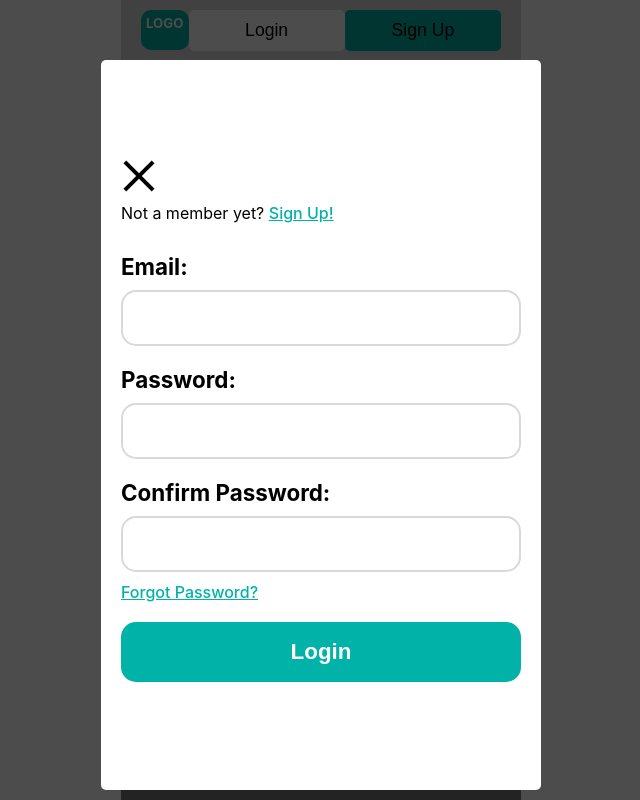
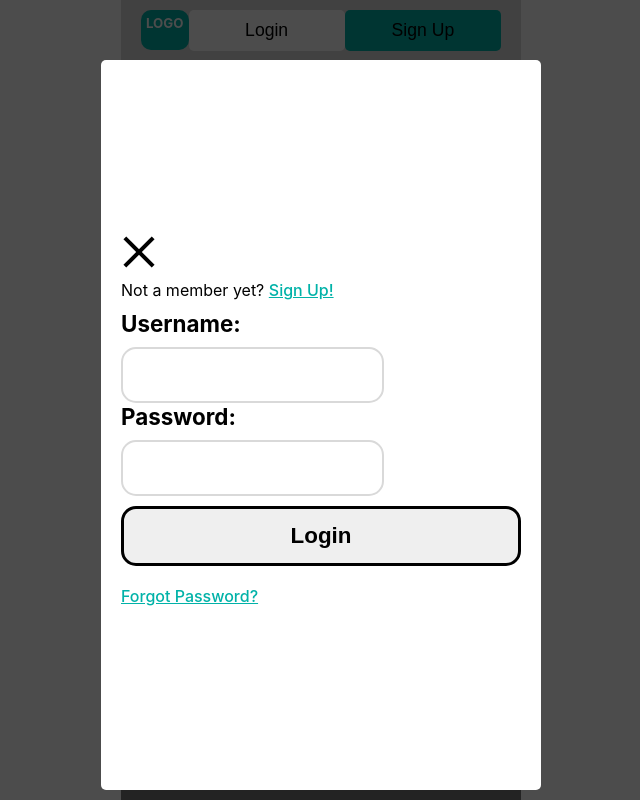
Before and after one commit to TableTechDeveloper/gameplan-frontend, a React (Create React App) app: page / in a window 1280 px wide. Both pictures are taken after a click on the button "Login". Shown: the whole page, without its empty margins (319-959 px from the left). Built offline with nearby package versions, Linux system fonts and the light colour scheme.

Commit message:
fix: rectify incorrect git stash for login and signup modals and forms

```diff
--- a/src/components/HomeHeader.jsx
+++ b/src/components/HomeHeader.jsx
@@ -1,10 +1,9 @@
-import React, { useContext } from 'react';
-import Logo from './Logo';
-import { ModalContext } from '../pages/_TemplatePage';
-import '../styles/Header.css';
-import SignUpModal from '../modals/SignUpModal';
-import LoginModal from '../modals/LoginModal';
-
+import React, { useContext } from "react";
+import Logo from "./Logo";
+import { ModalContext } from "../pages/_TemplatePage";
+import "../styles/Header.css";
+import RegisterModal from "../modals/RegisterModal";
+import LoginModal from "../modals/LoginModal";
 
 const HomeHeader = () => {
   const { openModal } = useContext(ModalContext);
@@ -14,16 +13,20 @@ const HomeHeader = () => {
     openModal(<LoginModal />);
   };
 
-  const handleSignUpClick = () => {
-    console.log("SignUp button clicked");
-    openModal(<SignUpModal />);
+  const handleRegisterClick = () => {
+    console.log("Register button clicked");
+    openModal(<RegisterModal />);
   };
 
   return (
     <header className="home-header">
       <Logo />
-      <button id="login" onClick={handleLoginClick}>Login</button>
-      <button id="signup" onClick={handleSignUpClick}>Sign Up</button>
+      <button id="login" onClick={handleLoginClick}>
+        Login
+      </button>
+      <button id="Register" onClick={handleRegisterClick}>
+        Sign Up
+      </button>
     </header>
   );
 };
--- a/src/components/LoginForm.jsx
+++ b/src/components/LoginForm.jsx
@@ -1,31 +1,59 @@
-// LoginForm.js
-import React, { useState } from 'react';
-import axios from 'axios';
+import React, { useState } from "react";
+import axios from "axios";
+// import { useNavigate } from "react-router-dom";
 
 const LoginForm = () => {
-  const [email, setEmail] = useState('');
-  const [password, setPassword] = useState('');
+  const [username, setUsername] = useState("");
+  const [password, setPassword] = useState("");
+  const [error, setError] = useState(null);
+  // const navigate = useNavigate(); // to redirect
 
   const handleSubmit = async (event) => {
     event.preventDefault();
     try {
-      const response = await axios.post('/api/login', { email, password });
-      console.log('Login successful:', response.data);
+      const response = await axios.post("/user/login", {
+        username,
+        password,
+      });
+      console.log("Login successful:", response.data);
       // Handle successful login (e.g., store token, redirect user)
+      const data = await response.data;
+      const token = data.jwt;
+
+      // Store the token in localStorage
+      localStorage.setItem("token", token);
+      console.log(
+        "Token stored in localStorage:",
+        localStorage.getItem("token")
+      );
+
+      // Clear form and error on success
+      setUsername("");
+      setPassword("");
+      setError(null);
+
+      // Redirect user to the page they were trying to access before logging in
+      // closeLoginModal();
+      // navigate(location.state.from);
     } catch (error) {
-      console.error('Error logging in:', error);
+      console.error("Error logging in:", error);
       // Handle login error
+      if (error.response && error.response.data && error) {
+        setError(error.response.data.message);
+      } else {
+        setError("An error occurred while logging in. Please try again.");
+      }
     }
   };
 
   return (
     <form onSubmit={handleSubmit}>
       <div>
-        <label>Email:</label>
+        <label>Username:</label>
         <input
-          type="email"
-          value={email}
-          onChange={(e) => setEmail(e.target.value)}
+          type="username"
+          value={username}
+          onChange={(e) => setUsername(e.target.value)}
           required
         />
       </div>
@@ -38,6 +66,7 @@ const LoginForm = () => {
           required
         />
       </div>
+      {error && <div className="error-message">{error}</div>}
       <button type="submit">Login</button>
     </form>
   );
--- /dev/null
+++ b/src/components/RegisterForm.jsx
@@ -0,0 +1,125 @@
+// RegisterForm.js
+import React, { useState } from "react";
+import axios from "axios";
+
+const RegisterForm = () => {
+  const [username, setUsername] = useState("");
+  const [email, setEmail] = useState("");
+  const [password, setPassword] = useState("");
+  const [confirmPassword, setConfirmPassword] = useState("");
+  const [location, setLocation] = useState("");
+  const [error, setError] = useState(null);
+
+  const handleSubmit = async (event) => {
+    event.preventDefault();
+    event.stopPropagation(); // Prevent event bubbling
+
+    if (password !== confirmPassword) {
+      setError("Passwords do not match");
+      return;
+    }
+
+    try {
+      const response = await axios.post(
+        "/user/register",
+        {
+          username,
+          email,
+          password,
+          location,
+        },
+        {
+          headers: {
+            "Content-Type": "application/json",
+          },
+        }
+      );
+      console.log("Register successful:", response.data);
+
+      const data = await response.data;
+      const token = data.jwt;
+
+      // Store the token in localStorage
+      localStorage.setItem("token", token);
+      console.log(
+        "Token stored in localStorage:",
+        localStorage.getItem("token")
+      );
+
+      // Clear form data so it is clear to user that registration is successfully submitted
+      setUsername("");
+      setEmail("");
+      setPassword("");
+      setConfirmPassword("");
+      setLocation("");
+      setError(null);
+
+      // Handle successful register (e.g., store token, redirect user)
+    } catch (error) {
+      console.error("Error signing up:", error);
+      if (
+        error.response &&
+        error.response.data &&
+        error.response.data.message
+      ) {
+        setError(error.response.data.message); // Display error message from backend
+      } else {
+        setError("An error occurred while signing up. Please try again."); // Display generic error message
+      }
+    }
+  };
+
+  return (
+    <form onSubmit={handleSubmit}>
+      <div>
+        <label>Username:</label>
+        <input
+          type="text"
+          value={username}
+          onChange={(e) => setUsername(e.target.value)}
+          required
+        />
+      </div>
+      <div>
+        <label>Email:</label>
+        <input
+          type="email"
+          value={email}
+          onChange={(e) => setEmail(e.target.value)}
+          required
+        />
+      </div>
+      <div>
+        <label>Password:</label>
+        <input
+          type="password"
+          value={password}
+          onChange={(e) => setPassword(e.target.value)}
+          required
+        />
+      </div>
+      <div>
+        <label>Confirm Password:</label>
+        <input
+          type="password"
+          value={confirmPassword}
+          onChange={(e) => setConfirmPassword(e.target.value)}
+          required
+        />
+      </div>
+      <div>
+        <label>Location:</label>
+        <input
+          type="text"
+          value={location}
+          onChange={(e) => setLocation(e.target.value)}
+        />
+      </div>
+      {error && <div className="error-message">{error}</div>}{" "}
+      {/* Display error message if there is an error */}
+      <button type="submit">Register</button>
+    </form>
+  );
+};
+
+export default RegisterForm;
--- a/src/modals/LoginModal.jsx
+++ b/src/modals/LoginModal.jsx
@@ -1,51 +1,38 @@
-import React, { useContext } from 'react';
-import { ModalContext } from '../pages/_TemplatePage';
-import SignUpModal from '../modals/SignUpModal';
-import ResetPasswordModal from './ResetPasswordModal';
+import React, { useContext } from "react";
+import { ModalContext } from "../pages/_TemplatePage";
+import RegisterModal from "../modals/RegisterModal";
+import ResetPasswordModal from "./ResetPasswordModal";
+import LoginForm from "../components/LoginForm";
 
 const LoginModal = () => {
   const { closeModal, openModal } = useContext(ModalContext);
 
-
-  const handleSignUpClick = (event) => {
-    event.preventDefault(); // Prevent the default anchor behavior
-    closeModal(); // Close the current modal
-    openModal(<SignUpModal />); // Open the sign-up modal
+  const handleRegisterClick = (event) => {
+    event.preventDefault();
+    closeModal();
+    openModal(<RegisterModal />);
   };
 
   const handleForgotPasswordClick = (event) => {
-    event.preventDefault(); // Prevent the default anchor behavior
-    closeModal(); // Close the current modal
-    openModal(<ResetPasswordModal />); // Open the sign-up modal
-  }
+    event.preventDefault();
+    closeModal();
+    openModal(<ResetPasswordModal />);
+  };
 
   return (
     <div>
-      <p>Not a member yet? <span className="small-link" onClick={handleSignUpClick}>Sign Up!</span></p>
+      <p>
+        Not a member yet?{" "}
+        <span className="small-link" onClick={handleRegisterClick}>
+          Sign Up!
+        </span>
+      </p>
 
-      <form>
+      <LoginForm />
 
-        <div className="form-field">
-            <label for="email">Email:</label>
-            <input type="email" name="email" required />
-        </div>
-
-        <div className="form-field">
-            <label for="password">Password:</label>
-            <input type="password" name="password" required />
-        </div>
-
-        <div className="form-field">
-            <label for="password">Confirm Password:</label>
-            <input type="password" name="confirm-password" required />
-        </div>
-
-        <p className="small-link" onClick={handleForgotPasswordClick}>Forgot Password?</p>
-
-        <button className="button-primary" type="submit">Login</button>
-
-      </form>
-
+      <p className="small-link" onClick={handleForgotPasswordClick}>
+        Forgot Password?
+      </p>
     </div>
   );
 };
--- /dev/null
+++ b/src/modals/RegisterModal.jsx
@@ -0,0 +1,28 @@
+import React, { useContext } from "react";
+import { ModalContext } from "../pages/_TemplatePage";
+import LoginModal from "./LoginModal";
+import RegisterForm from "../components/RegisterForm";
+
+const RegisterModal = () => {
+  const { closeModal, openModal } = useContext(ModalContext);
+
+  const handleLoginClick = (event) => {
+    event.preventDefault();
+    closeModal();
+    openModal(<LoginModal />);
+  };
+
+  return (
+    <div>
+      <p>
+        Already a member?{" "}
+        <span className="small-link" onClick={handleLoginClick}>
+          Login!
+        </span>
+      </p>
+      <RegisterForm />
+    </div>
+  );
+};
+
+export default RegisterModal;
--- a/src/modals/SignUpModal.jsx
+++ /dev/null
@@ -1,38 +0,0 @@
-import React, { useContext } from 'react';
-import { ModalContext } from '../pages/_TemplatePage';
-import LoginModal from './LoginModal';
-
-const SignUpModal = () => {
-  const { closeModal, openModal } = useContext(ModalContext);
-
-  const handleLoginClick = (event) => {
-    event.preventDefault();
-    closeModal();
-    openModal(<LoginModal />);
-  }
-
-  return (
-    <div>
-
-      <p>Already a member? <span className="small-link" onClick={handleLoginClick}>Login!</span></p>
-
-      <form>
-
-      <div className="form-field">
-            <label for="email">Email:</label>
-            <input type="email" name="email" required />
-        </div>
-
-        <div className="form-field">
-            <label for="password">Password:</label>
-            <input type="password" name="password" required />
-        </div>
-
-
-        <button className="button-primary" type="submit">Sign Up</button>
-      </form>
-    </div>
-  );
-};
-
-export default SignUpModal;
--- a/src/pages/HomePage.jsx
+++ b/src/pages/HomePage.jsx
@@ -1,24 +1,28 @@
 // HomePage.jsx
-import React, { useContext } from 'react';
-import SignUpModal from '../modals/SignUpModal';
-import { ModalContext } from '../pages/_TemplatePage';
-import graphic from "../assets/graphic.svg"
-import { NavLink } from 'react-router-dom';
+import React, { useContext } from "react";
+import RegisterModal from "../modals/RegisterModal";
+import { ModalContext } from "../pages/_TemplatePage";
+import graphic from "../assets/graphic.svg";
+import { NavLink } from "react-router-dom";
 
 const HomePage = () => {
   const { openModal } = useContext(ModalContext);
 
-    const handleSignUpClick = () => {
-        console.log("SignUp button clicked");
-        openModal(<SignUpModal />);
+  const handleRegisterClick = () => {
+    console.log("Register button clicked");
+    openModal(<RegisterModal />);
   };
-
 
   return (
     <section className="HomePage">
       <h1>GamePlan Tagline!</h1>
-            <p>GamePlan blurb about the app blurb about the app blurb about the app blurb about the app blurb about the app blurb about the app</p>
-            <button className="button-primary" onClick={handleSignUpClick}>Signup</button>
+      <p>
+        GamePlan blurb about the app blurb about the app blurb about the app
+        blurb about the app blurb about the app blurb about the app
+      </p>
+      <button className="button-primary" onClick={handleRegisterClick}>
+        Register
+      </button>
       <img src={graphic} alt="placeholder" />
       <NavLink to="/dashboard">
         <button className="button-secondary">Go to Dashboard</button>
--- a/src/styles/Header.css
+++ b/src/styles/Header.css
@@ -1,4 +1,5 @@
-.header, .home-header {
+.header,
+.home-header {
   max-width: 100%;
   display: flex;
   justify-content: space-between;
@@ -8,7 +9,6 @@
   background-color: var(--color-grey1);
   padding: 10px 20px 10px 20px;
   height: 40px;
-
 }
 .logo {
   background-color: var(--color-theme1);
@@ -44,7 +44,7 @@
   color: black;
 }
 
-#signup {
+#Register {
   background-color: var(--color-theme1);
   color: black;
 }
```
Also changed, not shown: src/components/SignupForm.jsx (deleted, +0 -60 lines). Lines whose indentation alone changed are shown as unchanged.
